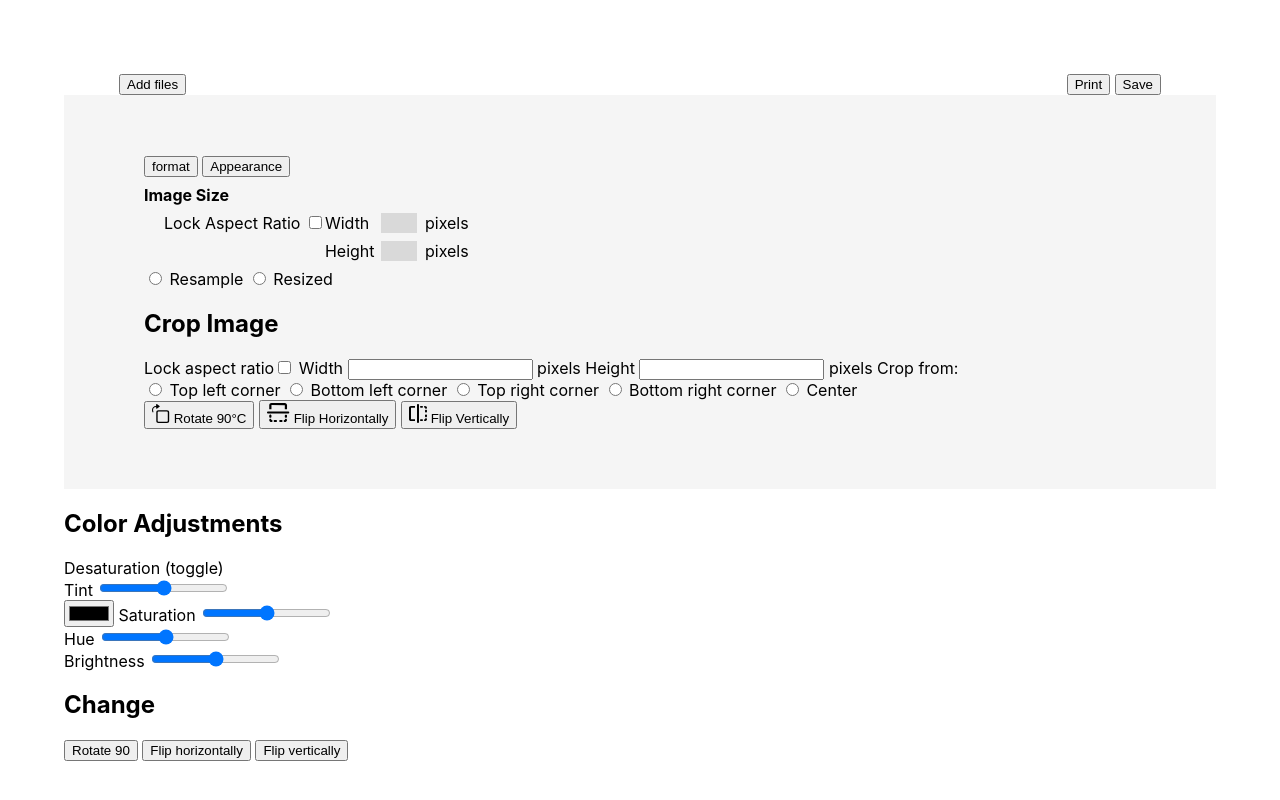
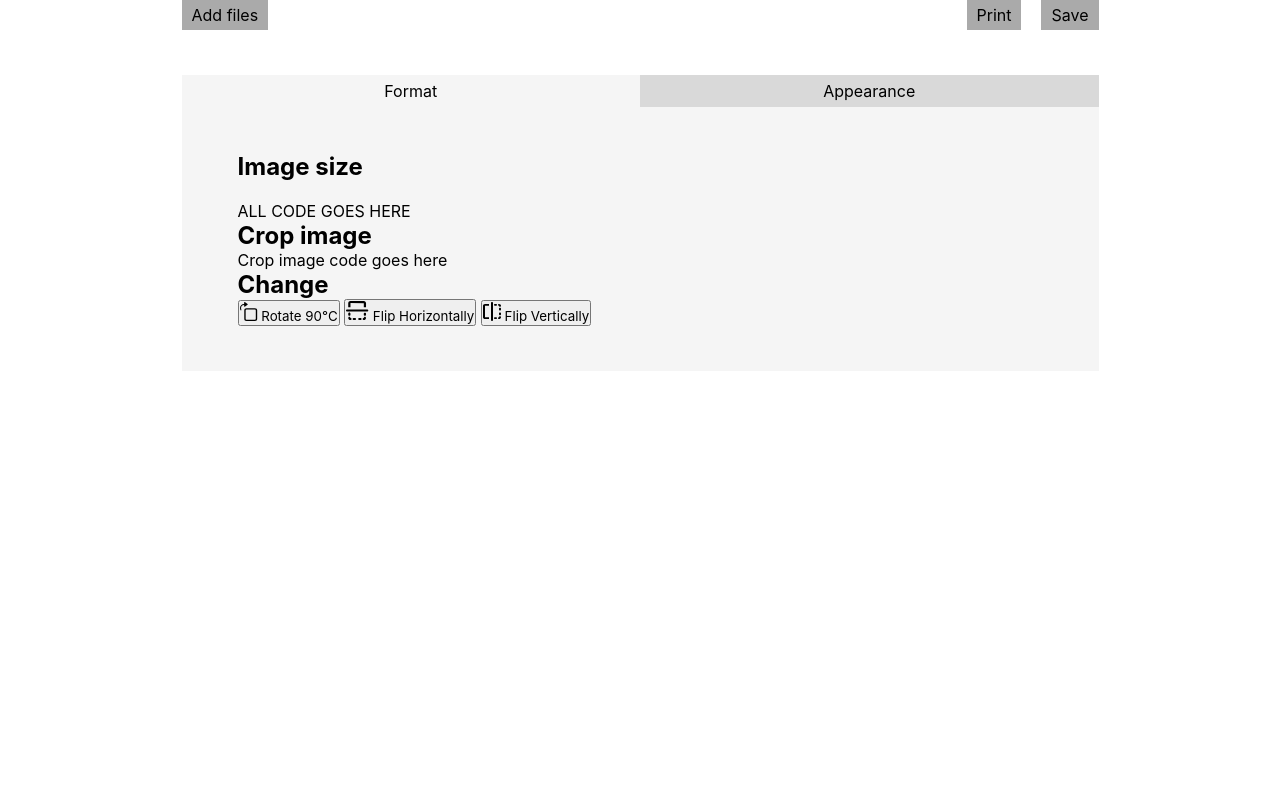
Before and after one commit to Kod-Draken/java-ux-grupp11-ex1-2.0, a plain HTML site: page index.html in a window 1280 px wide. Drawn offline with Linux system fonts and the light colour scheme.

Commit message:
created tabs for format and appearance

```diff
--- /dev/null
+++ b/index-backup.html
@@ -0,0 +1,128 @@
+<!DOCTYPE html>
+<html lang="en">
+
+<head>
+    <meta charset="UTF-8">
+    <meta name="viewport" content="width=device-width, initial-scale=1.0">
+    <title>Document</title>
+    <link rel="stylesheet" href="style.css">
+    <script></script>
+</head>
+
+<body>
+
+    <nav>
+        <div id="add-files-button">
+            <input id="add-files" type="button" value="Add files">
+        </div>
+        <div id="print-save-buttons">
+            <input id="print" type="button" value="Print">
+            <input id="save" type="button" value="Save">
+        </div>
+
+    </nav>
+
+    <!-- FORMAT-VIEW -->
+    <div id="main">
+
+        <div id="settings-window">
+            <button id="display-format-button">format</button>
+            <button id="display-appearance-button">Appearance</button>
+        </div>
+
+        <div class="format">
+            <div class="settings-container">
+                <h4>Image Size</h4>
+                <div class="settings-content-container">
+
+                    <div class="input-container">
+                        <label class="switch">
+                            Lock Aspect Ratio
+                            <input type="checkbox">
+                            <span class="slider round"></span>
+                        </label>
+                    </div>
+
+                    <div class="input-container">
+                        <div class="setting">
+                            <div class="setting-text-prefix">Width</div>
+                            <input type="text" class="small-text-input">
+                            <div class="setting-text-suffix">pixels</div>
+                        </div>
+                        <div class="setting">
+                            <div class="setting-text-prefix">Height</div>
+                            <input type="text" class="small-text-input">
+                            <div class="setting-text-suffix">pixels</div>
+                        </div>
+                    </div>
+                </div>
+
+                <div class="setting-content-container">
+
+                    <div class="settings-box">
+                        <input type="radio" name="quality"> Resample
+                        <input type="radio" name="quality"> Resized
+                    </div>
+                </div>
+                </div>
+            </div>
+            <div id="crop">
+                <h2>Crop Image</h2>
+                Lock aspect ratio<input type="checkbox">
+                Width <input type="text"> pixels
+                Height <input type="text"> pixels
+
+                Crop from:
+                <div class="crop-buttons">
+                    <input type="radio" name="crop"> Top left corner
+                    <input type="radio" name="crop"> Bottom left corner
+                    <input type="radio" name="crop"> Top right corner
+                    <input type="radio" name="crop"> Bottom right corner
+                    <input type="radio" name="crop"> Center
+                </div>
+
+            </div>
+        </div>
+            <div id="change">
+                <h2>Change</h2>
+                <button>
+                    <img src="assets/ROTERA.svg" alt="rotate-icon">
+                    Rotate 90&deg;C
+                </button>
+                <button>
+                    <img src="assets/FLIP2.svg" alt="flip-icon">
+                    Flip Horizontally
+                </button>
+                <button>
+                    <img src="assets/FLIP1.svg" alt="flip-icon">
+                    Flip Vertically
+                </button>
+            </div>
+
+            <!-- APPEARANCE-VIEW  -->
+
+            <div class="appearance">
+                <h2>Color Adjustments</h2>
+                <div>
+                    <p>Desaturation Change to toggle</p>
+                    <input type="radio" name="desaturation">
+                    <p>Tint</p>
+                    <input type="range"><br>
+
+                    <input type="color" name="color" id="">
+                    Saturation
+                    <input type="range"><br>
+                    Hue
+                    <input type="range"><br>
+                    Brightness
+                    <input type="range"><br>
+
+                </div>
+
+
+        </div>
+    </div>
+
+</body>
+
+</html>
--- a/index.html
+++ b/index.html
@@ -6,52 +6,94 @@
     <meta name="viewport" content="width=device-width, initial-scale=1.0">
     <title>Document</title>
     <link rel="stylesheet" href="style.css">
-    <script></script>
+    <script defer src="script.js"></script>
 </head>
 
 <body>
 
+    <div class="container">
         <nav>
-        <div>
+            <div id="add-files-button">
                 <input id="add-files" type="button" value="Add files">
             </div>
-        <div>
+            <div id="print-save-buttons">
                 <input id="print" type="button" value="Print">
                 <input id="save" type="button" value="Save">
             </div>
 
         </nav>
 
-    <div id="main">
+        <div class="tabs">
+            <div class="tabs__head">
+                <span class="tabs__toggle is-active">Format</span>
+                <span class="tabs__toggle">Appearance</span>
+            </div>
+            <div class="tabs__body">
+                <div class="tabs__content is-active">
+                    <h2 class="tabs__title">Image size</h2>
+                    <p>ALL CODE GOES HERE</p>
 
-        <button>format</button>
-        <button>Appearance</button>
+                    <h2 class="crop__image">Crop image</h2>
+                    <p>Crop image code goes here</p>
+
+                    <h2 class="change"></h2>
+                    <div id="change">
+                        <h2>Change</h2>
+                        <button>
+                            <img src="assets/ROTERA.svg" alt="rotate-icon">
+                            Rotate 90&deg;C
+                        </button>
+                        <button>
+                            <img src="assets/FLIP2.svg" alt="flip-icon">
+                            Flip Horizontally
+                        </button>
+                        <button>
+                            <img src="assets/FLIP1.svg" alt="flip-icon">
+                            Flip Vertically
+                        </button>
+                    </div>
+
+                </div>
+                <div class="tabs__content">
+                    <h2 class="tabs__title">Color Adjustments</h2>
+                    <p>ALL CODE GOES HERE</p>
+
+                </div>
+            </div>
+        </div>
+
+    </div>
+
+
+    <!-- FORMAT-VIEW -->
+    <!-- <main>
+
+        <button class="tab-button" data-target="format-content">ormat</button>
+        <button class="tab-button" data-target="appearance-content">Appearance</button>
+
+        <div id="format-content">
+            <h4>Image Size</h4>
+        </div>
 
         <div class="format">
             <div class="settings-container">
 
-                <h4>Image Size</h4>
-
                 <div class="settings-content-container">
 
                     <div class="input-container">
-
                         <label class="switch">
                             Lock Aspect Ratio
                             <input type="checkbox">
                             <span class="slider round"></span>
                         </label>
-
                     </div>
 
                     <div class="input-container">
-
                         <div class="setting">
                             <div class="setting-text-prefix">Width</div>
                             <input type="text" class="small-text-input">
                             <div class="setting-text-suffix">pixels</div>
                         </div>
-
                         <div class="setting">
                             <div class="setting-text-prefix">Height</div>
                             <input type="text" class="small-text-input">
@@ -67,14 +109,7 @@
                         <input type="radio" name="quality"> Resized
                     </div>
                 </div>
-
-
-
-
             </div>
-
-
-
         </div>
         <div id="crop">
             <h2>Crop Image</h2>
@@ -92,7 +127,9 @@
             </div>
 
         </div>
+        </div>
         <div id="change">
+            <h2>Change</h2>
             <button>
                 <img src="assets/ROTERA.svg" alt="rotate-icon">
                 Rotate 90&deg;C
@@ -105,15 +142,18 @@
                 <img src="assets/FLIP1.svg" alt="flip-icon">
                 Flip Vertically
             </button>
+        </div> -->
 
-            </div>
-        </div>
-        <div class="appearance">
+    <!-- APPEARANCE-VIEW  -->
+
+    <!-- <div class="appearance">
             <h2>Color Adjustments</h2>
             <div>
-                Desaturation (toggle) <br>
-                Tint
+                <p>Desaturation Change to toggle</p>
+                <input type="radio" name="desaturation">
+                <p>Tint</p>
                 <input type="range"><br>
+
                 <input type="color" name="color" id="">
                 Saturation
                 <input type="range"><br>
@@ -123,15 +163,10 @@
                 <input type="range"><br>
 
             </div>
-            <div>
-                <h2>Change</h2>
-                <button>Rotate 90</button>
-                <button>Flip horizontally</button>
-                <button>Flip vertically</button>
-            </div>
+
 
         </div>
-    </div>
+    </main> -->
 
 </body>
 
--- a/style.css
+++ b/style.css
@@ -1,11 +1,132 @@
-html {
+* {
+    margin: 0;
+    padding: 0;
+    box-sizing: border-box;
     font-family: 'Inter', sans-serif;
 }
 
 body {
-    padding: 2.81rem 3.5rem;
+    min-height: 40vh;
+    display: flex;
+    justify-content: center;
+    align-items: center;
+    background: #FFFFFF;
+}
 
+.container {
+    display:flex;
+    flex-direction: column;
+    max-width: 917px;
+    width: 100%;
+    gap: 45px
 }
+
+nav {
+    display: flex;
+    justify-content: space-between;
+    align-items: center;
+    align-self: stretch;
+}
+
+nav>div>input {
+    display: flex;
+    box-sizing: border-box;
+    padding: 5px 10px;
+    justify-content: center;
+    align-items: center;
+    background-color: #AAA;
+    border-style: none;
+
+    color: #000;
+    font-size: 16px;
+    font-style: normal;
+    font-weight: 400;
+    line-height: normal;
+}
+
+nav>#print-save-buttons {
+    display: flex;
+    align-items: center;
+    gap: 20px;
+}
+
+.tabs {
+    /* max-width: 917px; */
+    display: flex;
+    flex-direction: column;
+    /* width: 100%; */
+    background: #F5F5F5;
+}
+
+.tabs__head {
+    display: flex;
+    align-items: stretch;
+}
+
+.tabs__toggle {
+    display: flex;
+    width: 100%;
+    height: 100%;
+    padding: 6px 0px;
+    justify-content: center;
+    align-items: center;
+    align-self: stretch;
+    background: #D9D9D9;
+    cursor: pointer;
+}
+
+.tabs__toggle.is-active {
+    background: #F5F5F5;
+}
+
+.tabs__content {
+    padding: 45px 56px;
+    display: none;
+}
+
+.tabs__content.is-active {
+    display: block;
+}
+
+.tabs__title {
+    margin-bottom: 20px;
+}
+
+
+
+
+
+
+/* #main {
+    background-color: #F5F5F5;
+    padding: 3.75rem 5rem;
+} */
+/*
+#main> #settings-window {
+    display: flex;
+}
+
+#main> #settings-window > #display-format-button {
+    display: flex;
+    padding: 6px 0px;
+    justify-content: center;
+    align-items: center;
+    gap: 10px;
+    flex: 1 0 0;
+    align-self: stretch;
+    border-style: none;
+}
+
+#main> #settings-window > #display-appearance-button {
+    display: flex;
+    justify-content: center;
+    align-items: center;
+    gap: 10px;
+    flex: 1 0 0;
+    align-self: stretch;
+    border-style: none;
+}
+
 h4 {
     margin: 0;
 }
@@ -43,37 +164,4 @@ h4 {
 
 .setting-text-suffix {
     margin-left: .5rem;
-}
-
-
-nav {
-    display: flex;
-    flex-direction: row;
-    justify-content: space-between;
-    align-items: center;
-    align-self: stretch;
-    padding: 1.25rem 3.4375rem 0rem 3.4375rem;
-    border-style: none;
-}
-
-nav>input {
-    display: flex;
-    height: 1.8125rem;
-    padding: 0.625rem;
-    justify-content: center;
-    align-items: center;
-    gap: 0.625rem;
-    color: #000;
-    font-family: Inter;
-    font-size: 1rem;
-    font-style: normal;
-    font-weight: 400;
-    line-height: normal;
-    background-color: #AAA;
-    border-style: none;
-}
-
-#main {
-    background-color: #F5F5F5;
-    padding: 3.75rem 5rem;
-}
+} */
```
Also changed, not shown: script.js (+17 -0 lines). Lines whose indentation alone changed are shown as unchanged.
